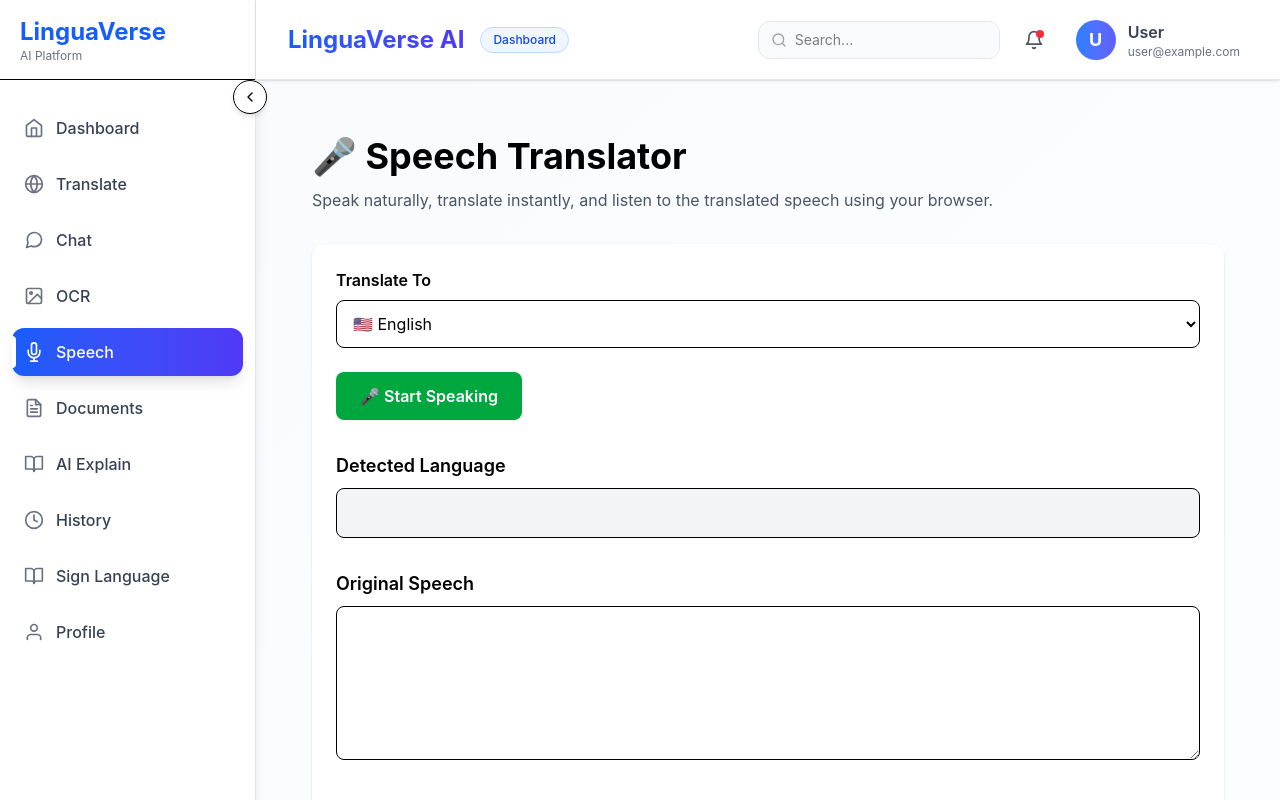
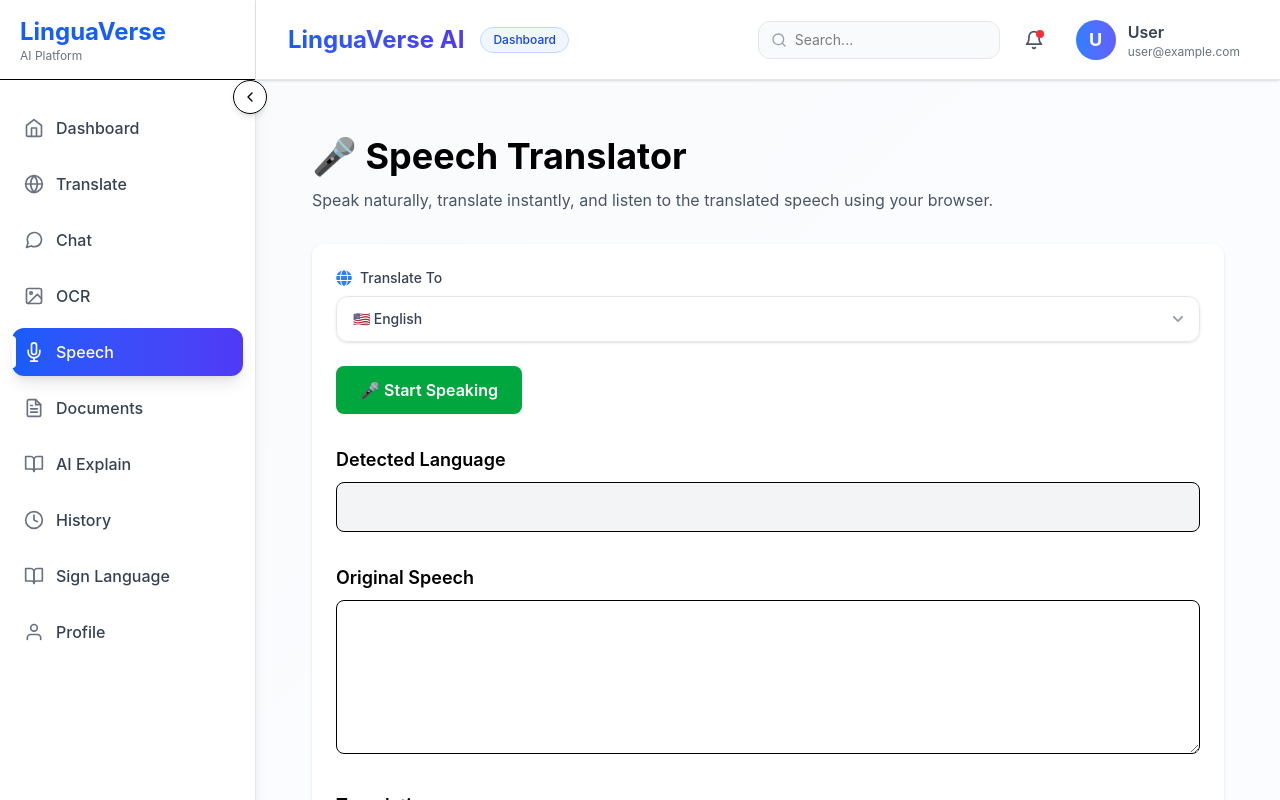
Before and after one commit to DishaAgarwalla/LinguaVerse-AI, a React (Vite) app in the folder client/: page /speech in a window 1280 px wide. Shown: the top 800 px of the page. Built offline with nearby package versions, Linux system fonts and the light colour scheme; sample sign-in values are in the browser's storage.

Commit message:
feat(speech): improve speech recognition interface

```diff
--- a/client/src/components/speech/AudioPlayer.tsx
+++ b/client/src/components/speech/AudioPlayer.tsx
@@ -1,38 +1,51 @@
-import {
-  speakText,
-  stopSpeaking,
-} from "../../services/textToSpeechService";
+import { FaVolumeUp, FaStop, FaPlay } from "react-icons/fa";
+import { speakText, stopSpeaking } from "../../services/textToSpeechService";
+import { useState } from "react";
 
 interface Props {
   text: string;
   language?: string;
 }
 
-const AudioPlayer = ({
-  text,
-  language = "en",
-}: Props) => {
+const AudioPlayer = ({ text, language = "en" }: Props) => {
+  const [isPlaying, setIsPlaying] = useState(false);
+
+  const handleSpeak = () => {
+    setIsPlaying(true);
+    speakText(text, language);
+    // Reset after speech ends (approximate)
+    setTimeout(() => setIsPlaying(false), text.length * 100);
+  };
+
+  const handleStop = () => {
+    stopSpeaking();
+    setIsPlaying(false);
+  };
+
   if (!text) return null;
 
   return (
-    <div className="flex gap-4">
-
+    <div className="inline-flex items-center gap-3 rounded-2xl bg-gradient-to-r from-gray-50 to-green-50/50 p-2 border border-gray-200/50">
       <button
-        onClick={() =>
-          speakText(text, language)
-        }
-        className="rounded-lg bg-green-600 px-5 py-2 text-white hover:bg-green-700"
+        onClick={handleSpeak}
+        disabled={isPlaying}
+        className="inline-flex items-center gap-2 rounded-xl bg-gradient-to-r from-green-500 to-emerald-600 px-5 py-2.5 font-medium text-white shadow-lg shadow-green-500/25 transition-all duration-300 hover:shadow-xl hover:shadow-green-500/40 hover:scale-105 disabled:opacity-50 disabled:cursor-not-allowed"
       >
-        🔊 Listen
+        {isPlaying ? (
+          <FaPlay className="w-4 h-4 animate-pulse" />
+        ) : (
+          <FaVolumeUp className="w-4 h-4" />
+        )}
+        {isPlaying ? "Playing..." : "Listen"}
       </button>
 
       <button
-        onClick={stopSpeaking}
-        className="rounded-lg bg-red-600 px-5 py-2 text-white hover:bg-red-700"
+        onClick={handleStop}
+        className="inline-flex items-center gap-2 rounded-xl bg-red-500/10 px-5 py-2.5 font-medium text-red-600 transition-all duration-300 hover:bg-red-500 hover:text-white hover:shadow-lg hover:shadow-red-500/25 hover:scale-105"
       >
-        ⏹ Stop
+        <FaStop className="w-4 h-4" />
+        Stop
       </button>
-
     </div>
   );
 };
--- a/client/src/components/speech/CopyButton.tsx
+++ b/client/src/components/speech/CopyButton.tsx
@@ -1,15 +1,18 @@
-import { FaCopy } from "react-icons/fa";
+import { useState } from "react";
+import { FaCopy, FaCheck } from "react-icons/fa";
 
 interface Props {
   text: string;
 }
 
 const CopyButton = ({ text }: Props) => {
+  const [copied, setCopied] = useState(false);
+
   const copy = async () => {
     try {
       await navigator.clipboard.writeText(text);
-
-      alert("Copied successfully!");
+      setCopied(true);
+      setTimeout(() => setCopied(false), 2000);
     } catch (error) {
       alert("Failed to copy.");
     }
@@ -18,10 +21,19 @@
   return (
     <button
       onClick={copy}
-      className="flex items-center gap-2 rounded-lg bg-blue-600 px-4 py-2 text-white hover:bg-blue-700 transition"
+      className="inline-flex items-center gap-2 rounded-xl bg-gradient-to-r from-blue-500 to-indigo-600 px-5 py-2.5 font-medium text-white shadow-lg shadow-blue-500/25 transition-all duration-300 hover:shadow-xl hover:shadow-blue-500/40 hover:scale-105"
     >
-      <FaCopy />
-      Copy
+      {copied ? (
+        <>
+          <FaCheck className="w-4 h-4" />
+          Copied!
+        </>
+      ) : (
+        <>
+          <FaCopy className="w-4 h-4" />
+          Copy
+        </>
+      )}
     </button>
   );
 };
--- a/client/src/components/speech/LanguageSelector.tsx
+++ b/client/src/components/speech/LanguageSelector.tsx
@@ -1,34 +1,33 @@
 import { languages } from "../../constants/languages";
+import { FaChevronDown, FaGlobe } from "react-icons/fa";
 
 interface Props {
   value: string;
   onChange: (value: string) => void;
+  label?: string;
 }
 
-const LanguageSelector = ({
-  value,
-  onChange,
-}: Props) => {
+const LanguageSelector = ({ value, onChange, label = "Translate To" }: Props) => {
   return (
-    <div>
-      <label className="mb-2 block font-semibold">
-        Translate To
+    <div className="space-y-2">
+      <label className="block text-sm font-medium text-gray-700 flex items-center gap-2">
+        <FaGlobe className="w-4 h-4 text-blue-500" />
+        {label}
       </label>
-
+      <div className="relative">
         <select
           value={value}
           onChange={(e) => onChange(e.target.value)}
-        className="w-full rounded-lg border p-3"
+          className="w-full appearance-none rounded-xl border border-gray-200 bg-white/80 backdrop-blur-sm px-4 py-3 pr-12 text-sm font-medium text-gray-700 shadow-sm transition-all duration-300 focus:border-blue-500 focus:outline-none focus:ring-2 focus:ring-blue-500/20 hover:border-blue-300 cursor-pointer"
         >
           {languages.map((language) => (
-          <option
-            key={language.code}
-            value={language.code}
-          >
+            <option key={language.code} value={language.code} className="py-2">
               {language.name}
             </option>
           ))}
         </select>
+        <FaChevronDown className="absolute right-4 top-1/2 -translate-y-1/2 text-gray-400 pointer-events-none text-xs" />
+      </div>
     </div>
   );
 };
```
Lines whose indentation alone changed are shown as unchanged.
